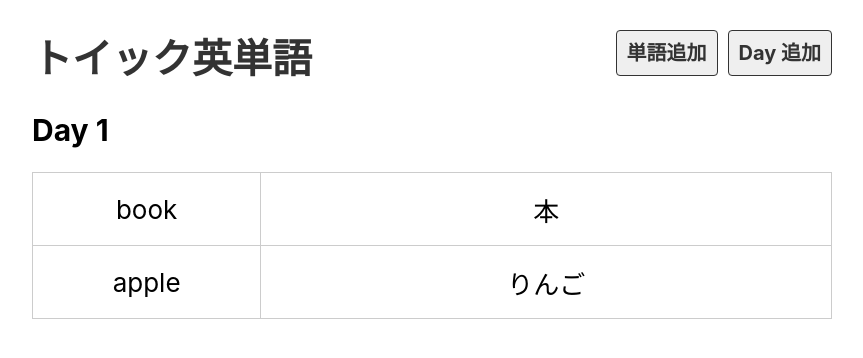
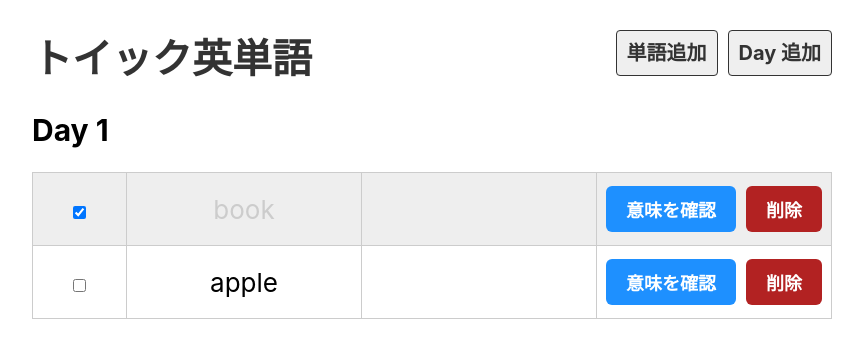
Before and after one commit to halim-kim/voca, a React (Create React App) app: page /day/1 in a window 1280 px wide. Shown: the top 358 px of the page, without its empty margins (208-1071 px from the left). Built offline with nearby package versions, Linux system fonts and the light colour scheme.

Commit message:
before jason server

```diff
--- a/src/App.js
+++ b/src/App.js
@@ -3,6 +3,7 @@ import Header from './component/Header';
 import DayList from './component/DayList';
 import Day from './component/Day';
 import { BrowserRouter, Routes, Route } from 'react-router-dom';
+import EmptyPage from './component/EmptyPage';
 
 function App() {
   return (
@@ -12,6 +13,7 @@ function App() {
         <Routes>
           <Route path="/" element={<DayList />} />
           <Route path="/day/:day" element={<Day />} />
+          <Route path="*" element={<EmptyPage />} />
         </Routes>
       </div>
     </BrowserRouter>
--- a/src/component/Day.js
+++ b/src/component/Day.js
@@ -1,5 +1,6 @@
 import dummy from '../db/data.json';
 import { useParams } from 'react-router-dom';
+import Word from './Word';
 
 export default function Day() {
   const { day } = useParams();
@@ -12,10 +13,7 @@ export default function Day() {
       <table>
         <tbody>
           {wordList.map(word => (
-            <tr key={word.id}>
-              <td>{word.eng}</td>
-              <td>{word.jap}</td>
-            </tr>
+            <Word word={word} key={word.id}/>
           ))}
         </tbody>
       </table>
--- /dev/null
+++ b/src/component/EmptyPage.js
@@ -0,0 +1,10 @@
+import { Link } from 'react-router-dom';
+
+export default function EmptyPage() {
+    return (
+        <div>
+        <h2>Empty Page</h2>
+        <Link to="/">Back to Home</Link>
+        </div>
+    )
+    }
--- /dev/null
+++ b/src/component/Word.js
@@ -0,0 +1,29 @@
+import React, { useState } from 'react';
+
+export default function Word({ word }) {
+    const [isShow, setIsShow] = useState(false);
+    const [isDone, setIsDone] = useState(word.isDone);
+
+    function handleShow() {
+        setIsShow(!isShow);
+    }
+
+    function handleDone() {
+        setIsDone(!isDone);
+    }
+
+  return (
+    <tr className={isDone ? "off" : ""}>
+      <td>
+        <input type="checkbox" checked={isDone} onChange={handleDone}/>
+
+      </td>
+      <td>{word.eng}</td>
+      <td>{isShow && word.jap}</td>
+      <td>
+        <button onClick={handleShow}>意味を{isShow ? "隠す" : "確認"}</button>
+        <button className="btn_del">削除</button>
+      </td>
+    </tr>
+  );
+}
--- a/src/db/data.json
+++ b/src/db/data.json
@@ -5,11 +5,11 @@
       {"id": 3, "day": 3}
     ],
     "words": [
-      {"id": 1, "day": 1, "eng": "book", "jap": "本", "isDone": false},
+      {"id": 1, "day": 1, "eng": "book", "jap": "本", "isDone": true},
       {"id": 2, "day": 1, "eng": "apple", "jap": "りんご", "isDone": false},
       {"id": 3, "day": 2, "eng": "chair", "jap": "椅子", "isDone": false},
-      {"id": 4, "day": 2, "eng": "table", "jap": "テーブル", "isDone": true},
+      {"id": 4, "day": 2, "eng": "table", "jap": "テーブル", "isDone": false},
       {"id": 5, "day": 3, "eng": "computer", "jap": "コンピューター", "isDone": false},
-      {"id": 6, "day": 3, "eng": "keyboard", "jap": "キーボード", "isDone": true}
+      {"id": 6, "day": 3, "eng": "keyboard", "jap": "キーボード", "isDone": false}
     ]
   }
```
